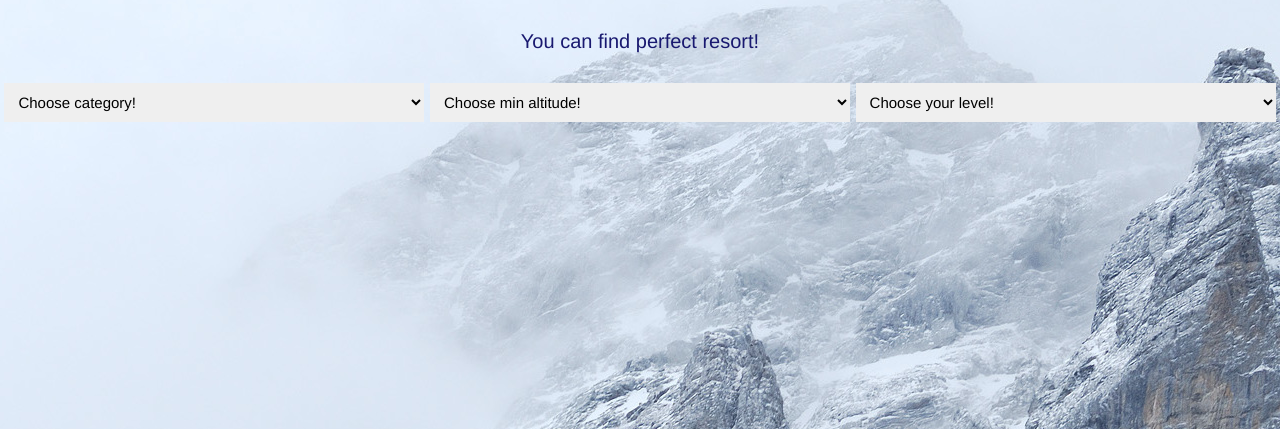
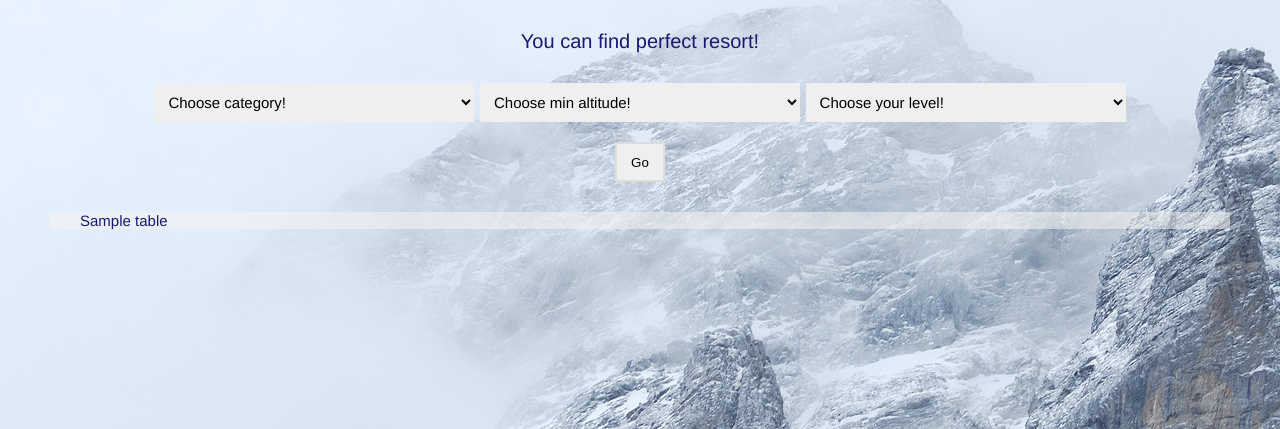
Before and after one commit to vkhylenko/course_work_db_web, a Flask app: template app/templates/finder.html in a window 1280 px wide; the page is wider, and only the part inside the window is pictured. Shown: the part 100-529 px from the top of that part. Run offline with Flask 2, Linux system fonts and the light colour scheme; the template is opened without the code that fills it: most values are stand-ins (such as "Sample title", 1, 10 or a date in 2020); parts of the project's set-up code (start-up, migrations or seed data) failed here and were passed over.

Commit message:
added resorts finder

```diff
--- a/app/templates/finder.html
+++ b/app/templates/finder.html
@@ -6,26 +6,44 @@
     margin-top: 30px;
     font-size: 20px;
     }
+
+    section{
+        background: rgba(245, 245, 245, 0.548);
+        margin-bottom: 10px;
+        display: block;
+        margin-left: 50px;
+        margin-right: 50px;
+    }
+    .choose select{
+        width: 300px;
+    }
+    input{
+        height: 40px;
+        width: 50px;
+        border: 2px solid rgb(224, 220, 220);
+        display: block;
+        margin-left: auto;
+        margin-right: auto;
+    }
 </style>
 <article>
     You can find perfect resort!
 </article>
 
-<form class="choose" action="URL" method="post" novalidate>
+<form class="choose" action="{{ url_for('finder_res') }}" method="POST">
 <select name="category">
     <option selected="selected">Choose category!</option>
     <option value="europe">Europe</option>
-    <option value="namerica">North America</option>
-    <option value="samerica">South America</option>
-    <option value="othworld">Other World</option>
-    <option value="any">Any</option>
+    <option value="North America">North America</option>
+    <option value="South America">South America</option>
+    <option value="Other World">Other World</option>
 </select>
 
 <select name="altitude">
     <option selected="selected">Choose min altitude!</option>
-    <option value="1">More than 3000</option>
-    <option value="2">More than 2000</option>
-    <option value="3">Any</option>
+    <option value="3000">More than 3000</option>
+    <option value="2000">More than 2000</option>
+    <option value="1">Any</option>
 </select>
 
 <select name="hardness">
@@ -34,4 +52,12 @@
     <option value="beg">For beginners</option>
     <option value="an">Any</option>
 </select>
+
+<p><input type="submit" value="Go"></p>
+</form>
+
+<section>
+        {{ table }}
+</section>
+
 {% endblock %}
--- a/app/views.py
+++ b/app/views.py
@@ -6,7 +6,7 @@
 from flask_login import current_user, login_user
 from app.models import User, SkiResort, CategoryCountry, Countries, CurrencyType
 from flask_login import login_required
-from app.tables import ResultsS, ResultsE, ResultsN, ResultsO
+from app.tables import ResultsS, ResultsE, ResultsN, ResultsO, Finder
 
 @app.route('/')
 @app.route('/index')
@@ -70,10 +70,11 @@
 
         return render_template('resort_details.html', data = res, curr = mon, piste = piste, lifts = lifts)
 
-
     eu = SkiResort.query.join(Countries, SkiResort.country_category==Countries.id).join(CategoryCountry, Countries.category_id==CategoryCountry.id).add_columns(SkiResort.id, Countries.country).add_columns(SkiResort.name).add_columns(SkiResort.altitude).filter(CategoryCountry.category == 'Europe').all()
     table = ResultsE(eu)
-    return render_template('europe.html', title='Europe', table = table)
+
+    return render_template('europe.html', title='Europe',  table = table)
+
 
 @app.route('/namerica')
 def namerica():
@@ -91,6 +92,7 @@
 
         return render_template('resort_details.html', data = res, curr = mon, piste = piste, lifts = lifts)
     na = SkiResort.query.join(Countries, SkiResort.country_category==Countries.id).join(CategoryCountry, Countries.category_id==CategoryCountry.id).add_columns(SkiResort.id, Countries.country).add_columns(SkiResort.name).add_columns(SkiResort.altitude).filter(CategoryCountry.category == 'North America').all()
+    sort = request.args.get('sort', '', type=str)
     table = ResultsN(na)
     return render_template('namerica.html', title='North America', table = table)
 
@@ -132,22 +134,41 @@
     table = ResultsO(ow)
     return render_template('othworld.html', title='Other World', table = table)
 
+
+
 @app.route('/finder')
 def finder():
     return render_template('finder.html', title='Resorts Finder')
 
 
+@app.route('/finder/finder_res', methods=['GET', 'POST'])
+def finder_res():
+    if len(request.args.get('id_', '')) > 0:
+        id = int(request.args['id_'])
+        res = SkiResort.query.join(Countries, SkiResort.country_category==Countries.id).join(CategoryCountry, Countries.category_id==CategoryCountry.id)\
+            .add_columns(Countries.country, SkiResort.name, SkiResort.altitude).filter(SkiResort.id == id).all()
 
-# @app.route('/<id>')
-# def select_res(id):
-#     res = SkiResort.query.join(Countries, SkiResort.country_category==Countries.id).join(CategoryCountry, Countries.category_id==CategoryCountry.id)\
-#         .add_columns(Countries.country, SkiResort.name, SkiResort.altitude).filter(SkiResort.id == id).all()
+        mon = SkiResort.query.join(CurrencyType, SkiResort.currency==CurrencyType.id)\
+            .add_columns(SkiResort.adult, SkiResort.youth, SkiResort.child, CurrencyType.currency).filter(SkiResort.id == id).all()
 
-#     mon = SkiResort.query.join(CurrencyType, SkiResort.currency==CurrencyType.id)\
-#         .add_columns(SkiResort.adult, SkiResort.youth, SkiResort.child, CurrencyType.currency).filter(SkiResort.id == id).all()
+        piste = SkiResort.query.add_columns(SkiResort.easy, SkiResort.intermediate, SkiResort.difficult).filter(SkiResort.id == id).all()
 
-#     piste = SkiResort.query.add_columns(SkiResort.easy, SkiResort.intermediate, SkiResort.difficult).filter(SkiResort.id == id).all()
+        lifts = SkiResort.query.add_columns(SkiResort.gondola, SkiResort.chairlift, SkiResort.platter).filter(SkiResort.id == id).all()
 
-#     lifts = SkiResort.query.add_columns(SkiResort.gondola, SkiResort.chairlift, SkiResort.platter).filter(SkiResort.id == id).all()
+        return render_template('resort_details.html', data = res, curr = mon, piste = piste, lifts = lifts)
 
-#     return render_template('resort_details.html', data = res, curr = mon, piste = piste, lifts = lifts)
+    if request.method == 'POST':
+        selectc = request.form.get('category')
+        selecta = request.form.get('altitude')
+        selecth = request.form.get('hardness')
+        if (selecth == 'exp'):
+            res = SkiResort.query.join(Countries, SkiResort.country_category==Countries.id).join(CategoryCountry, Countries.category_id==CategoryCountry.id).add_columns(SkiResort.easy, SkiResort.intermediate, SkiResort.difficult).add_columns(SkiResort.id, Countries.country, SkiResort.name, SkiResort.altitude)\
+                .filter(CategoryCountry.category == selectc).filter(SkiResort.altitude > selecta).filter(SkiResort.difficult - SkiResort.easy > 0).all()
+        elif (selecth == 'beg'):
+            res = SkiResort.query.join(Countries, SkiResort.country_category==Countries.id).join(CategoryCountry, Countries.category_id==CategoryCountry.id).add_columns(SkiResort.easy, SkiResort.intermediate, SkiResort.difficult).add_columns(SkiResort.id, Countries.country, SkiResort.name, SkiResort.altitude)\
+                .filter(CategoryCountry.category == selectc).filter(SkiResort.altitude > selecta).filter(SkiResort.difficult - SkiResort.easy < 0).all()
+        else:
+            res = SkiResort.query.join(Countries, SkiResort.country_category==Countries.id).join(CategoryCountry, Countries.category_id==CategoryCountry.id).add_columns(SkiResort.id, Countries.country, SkiResort.name, SkiResort.altitude)\
+                .filter(CategoryCountry.category == selectc).filter(SkiResort.altitude > selecta).all()
+        table = Finder(res)
+        return render_template('finder.html', title='For You!', table = table )
```
Also changed, not shown: app/tables.py (+7 -0 lines), app/templates/europe.html (+0 -12 lines), app/templates/namerica.html (+0 -8 lines), app/templates/othworld.html (+0 -14 lines), app/templates/samerica.html (+0 -9 lines).
